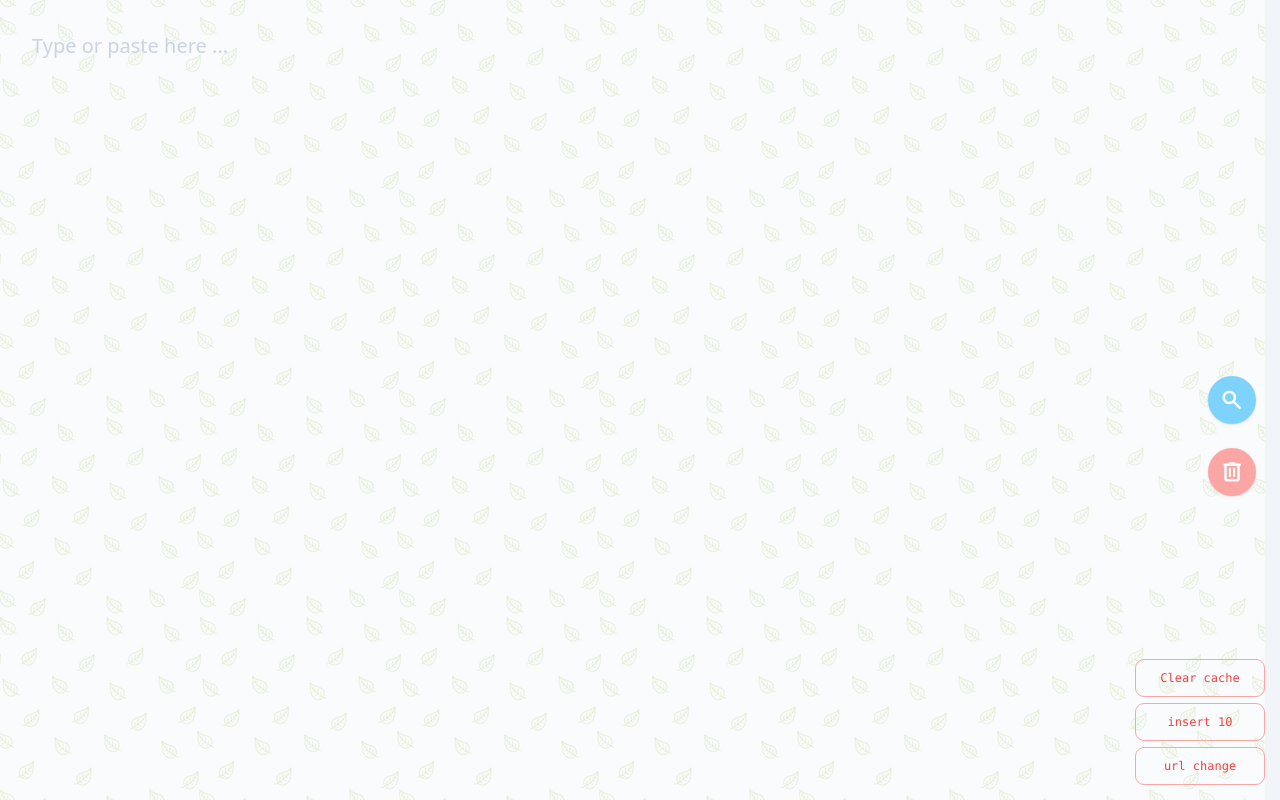
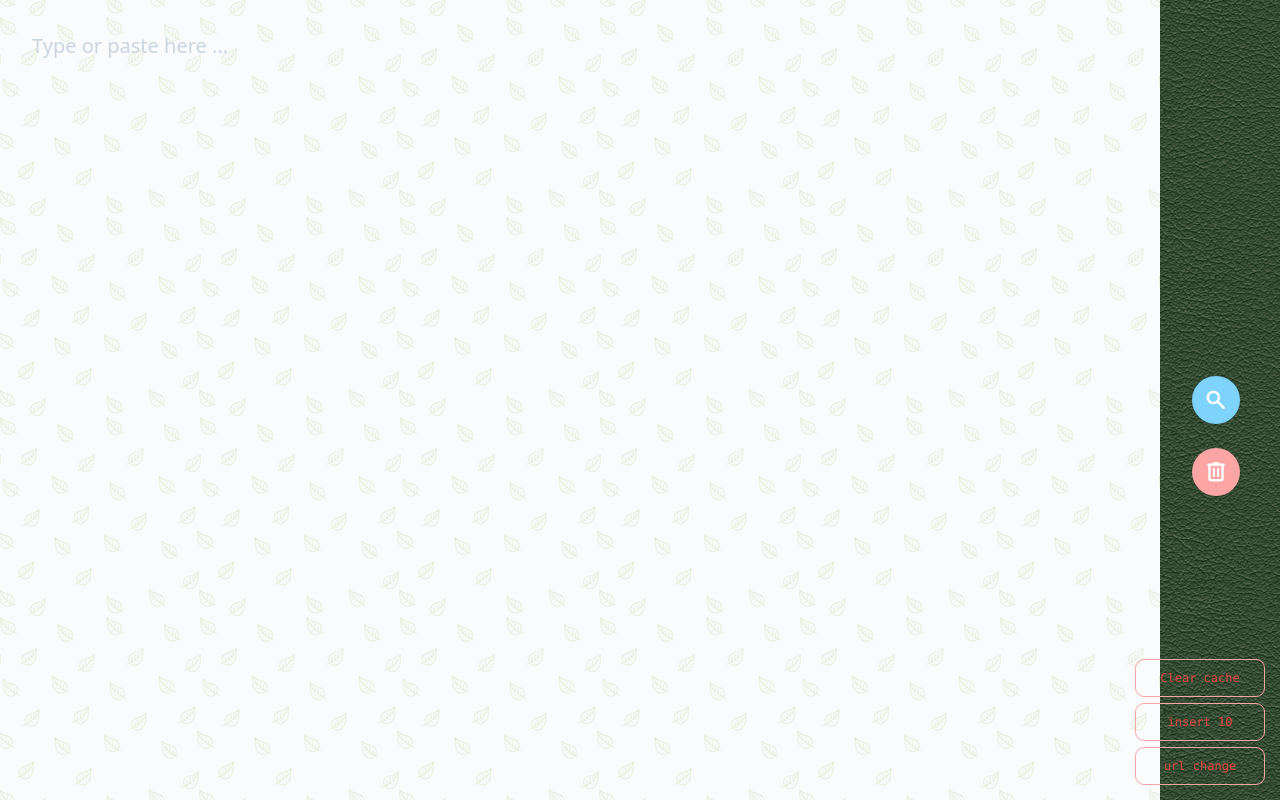
Before and after one commit to ThomasStock/Astronote, a Svelte app in the folder client/: page / in a window 1280 px wide. Built offline with nearby package versions, Linux system fonts and the light colour scheme.

Commit message:
css stuff

```diff
--- a/client/index.html
+++ b/client/index.html
@@ -1,5 +1,5 @@
 <!doctype html>
-<html lang="en" style="scrollbar-gutter: stable" class="bg-slate-100">
+<html lang="en" class="bg-slate-100">
 	<head>
 		<meta charset="UTF-8" />
 		<meta
@@ -13,7 +13,7 @@
 		<title>Astronote</title>
 	</head>
 	<body
-		class="relative before:absolute before:bottom-0 before:left-0 before:right-0 before:top-0 before:bg-[url('/public/leaves.webp')] before:opacity-60"
+		class="bg2 relative before:absolute before:bottom-0 before:left-0 before:right-0 before:top-0"
 	>
 		<div id="app" class="relative"></div>
 		<script type="module" src="/src/main.ts"></script>
--- a/client/src/app.css
+++ b/client/src/app.css
@@ -9,3 +9,27 @@
 		'GRAD' 0,
 		'opsz' 32;
 }
+
+@layer components {
+	.bg2 {
+		@apply before:bg-[url('/public/leaves.webp')] before:opacity-60;
+	}
+	.bg3 {
+		@apply before:bg-[url('/public/45degreee_fabric.webp')] before:opacity-70;
+	}
+	.bg4 {
+		@apply before:bg-[url('/public/bush.webp')] before:opacity-40;
+	}
+	.bg5 {
+		@apply before:bg-[url('/public/double-bubble-outline.webp')] before:opacity-70;
+	}
+	.bg6 {
+		@apply before:bg-[url('/public/paisley.webp')] before:opacity-40;
+	}
+	.bg7 {
+		@apply before:bg-[url('/public/triangles_pattern.webp')] before:opacity-60;
+	}
+	.bg1 {
+		@apply before:bg-[url('/public/white-waves.webp')] before:opacity-60;
+	}
+}
--- a/client/src/components/Menu.svelte
+++ b/client/src/components/Menu.svelte
@@ -26,7 +26,10 @@
 </script>
 
 <div class="fixed -z-50 opacity-0">{$rand}</div>
-<nav aria-label="menu" class="fixed bottom-0 right-0 top-0 flex flex-col justify-center">
+<nav
+	aria-label="menu"
+	class="fixed bottom-0 right-0 top-0 flex flex-col justify-center bg-[#002109] bg-[url('/public/leather.png')] px-4"
+>
 	<div
 		bind:this={menu}
 		style={`transform: translateY(${-deltaY}px);`}
--- a/client/src/components/Note.svelte
+++ b/client/src/components/Note.svelte
@@ -33,7 +33,7 @@
 	id="Note"
 	contenteditable
 	placeholder="Type or paste here ..."
-	class="min-h-screen p-8 outline-none empty:text-xl empty:text-slate-300 empty:before:content-[attr(placeholder)]"
+	class="max-h-screen min-h-screen overflow-y-auto p-8 outline-none empty:text-xl empty:text-slate-300 empty:before:content-[attr(placeholder)]"
 	bind:innerHTML
 	on:input={handleUserInput}
 />
```
Also changed, not shown: client/public/leather.png (added).
